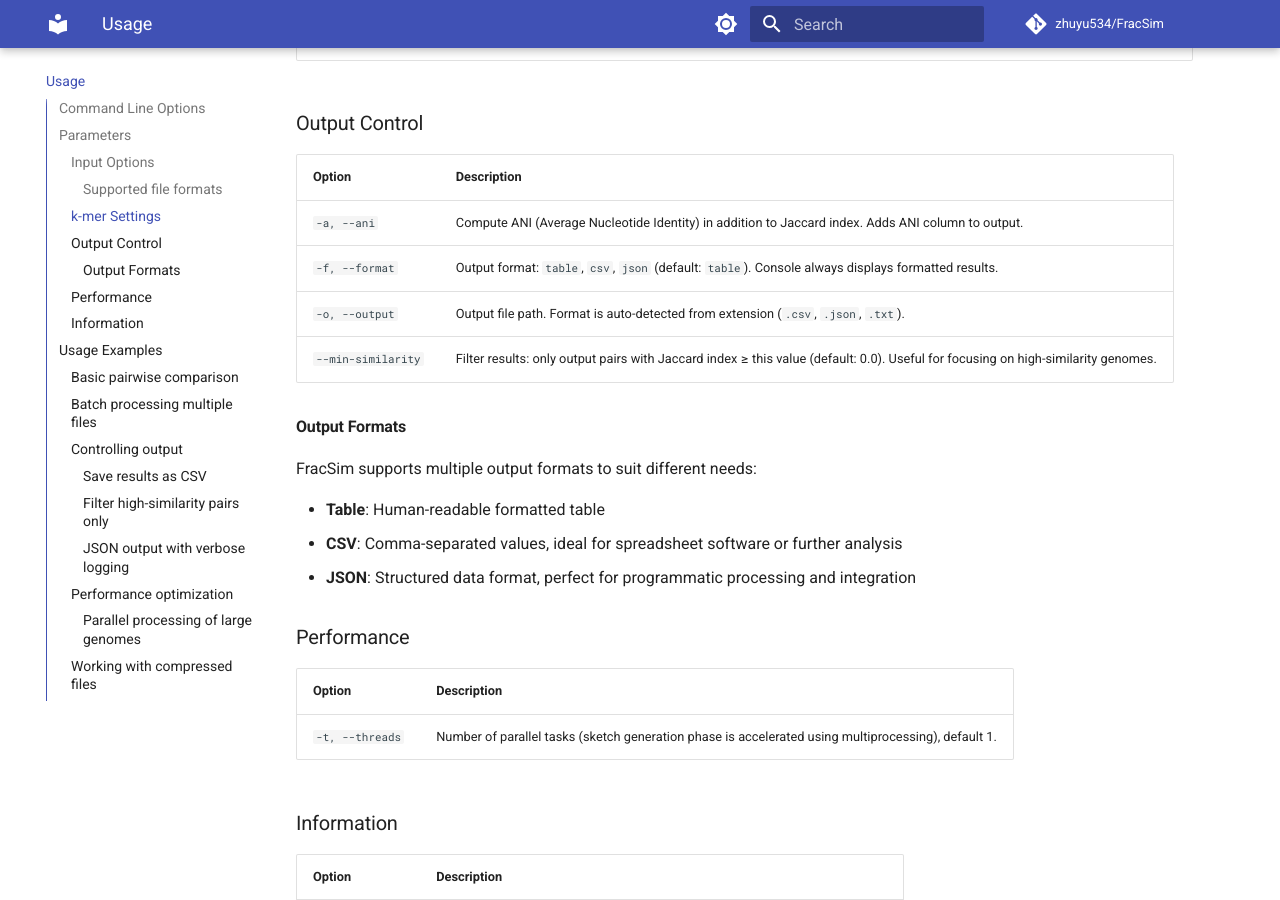
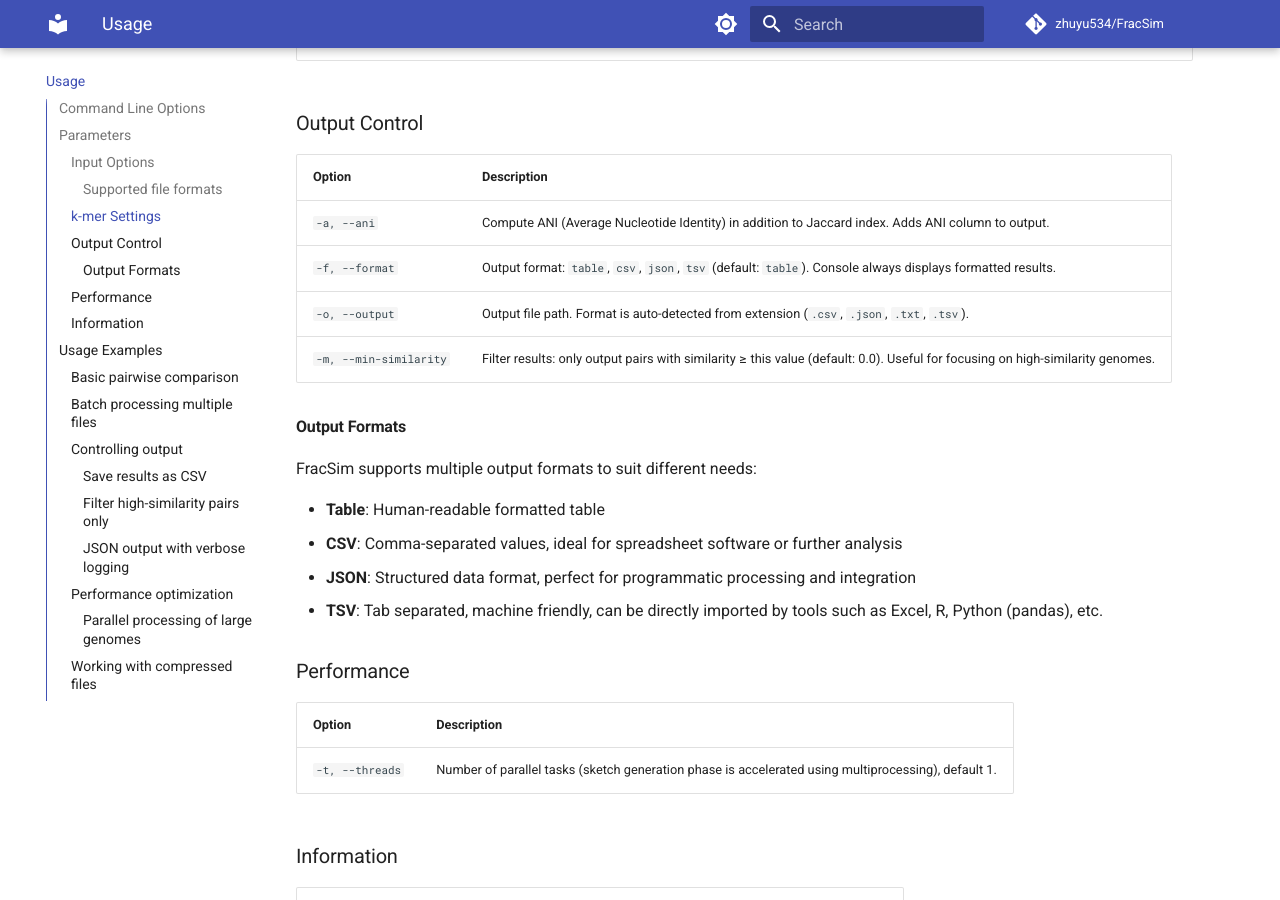
Before and after one commit to zhuyu534/FracSim, an MkDocs documentation site: the page built from docs/usage.md, in a window 1280 px wide and 900 px high, scrolled down 1598 px. Built offline with MkDocs 1.6.1 and Material for MkDocs 9.7.7, drawn with Linux system fonts in a browser that asks for light colours; comment, search, counter and statistics services are not loaded; some of the changed text lies outside the part shown.

Commit message:
Update documentation

```diff
--- a/docs/usage.md
+++ b/docs/usage.md
@@ -9,11 +9,11 @@
 | `-k, --kmer-size`      | k-mer length (1–64, default: 31).                                          |
 | `-s, --scaled`         | FracMinHash sampling rate (0–1, default: 0.01).                            |
 | `--seed`               | Random seed for hashing (default: 42).                                     |
-| `-a, --ani`                | Compute ANI in addition to Jaccard index.                                  |
+| `-a, --ani`                | Compute ANI in addition to Jaccard index (Percentage).                                  |
 | `-t, --threads`            | Number of parallel tasks (default: 1).                    |
-| `-f, --format`             | Output format: `table`, `csv`, `json` (default: `table`).                  |
+| `-f, --format`             | Output format: `table`, `csv`, `json`, `tsv` (default: `table`).                  |
 | `-o, --output`         | Output file path (default: stdout).                                        |
-| `--min-similarity`     | Only output pairs with Jaccard index ≥ this value (default: 0.0).          |
+| `-m, --min-similarity`     | Minimum similarity threshold (Jaccard index, or ANI if --ani is set),Only output pairs with similarity ≥ this value (default: 0.0).          |
 | `-V, --verbose`            | Print detailed progress information.                                       |
 | `-v, --version`            | Show program version and exit.                                             |
 | `-h, --help`           | Show this help message and exit.                                           |
@@ -48,9 +48,9 @@
 | Option | Description |
 |--------|-------------|
 | `-a, --ani` | Compute ANI (Average Nucleotide Identity) in addition to Jaccard index. Adds ANI column to output. |
-| `-f, --format` | Output format: `table`, `csv`, `json` (default: `table`). Console always displays formatted results. |
-| `-o, --output` | Output file path. Format is auto-detected from extension (`.csv`, `.json`, `.txt`). |
-| `--min-similarity` | Filter results: only output pairs with Jaccard index ≥ this value (default: 0.0). Useful for focusing on high-similarity genomes. |
+| `-f, --format` | Output format: `table`, `csv`, `json`, `tsv` (default: `table`). Console always displays formatted results. |
+| `-o, --output` | Output file path. Format is auto-detected from extension (`.csv`, `.json`, `.txt`, `.tsv`). |
+| `-m, --min-similarity` | Filter results: only output pairs with similarity ≥ this value (default: 0.0). Useful for focusing on high-similarity genomes. |
 
 #### Output Formats
 FracSim supports multiple output formats to suit different needs:
@@ -58,6 +58,7 @@ FracSim supports multiple output formats to suit different needs:
 - **Table**: Human-readable formatted table
 - **CSV**: Comma-separated values, ideal for spreadsheet software or further analysis
 - **JSON**: Structured data format, perfect for programmatic processing and integration
+- **TSV**: Tab separated, machine friendly, can be directly imported by tools such as Excel, R, Python (pandas), etc.
 
 ### Performance
 
```
